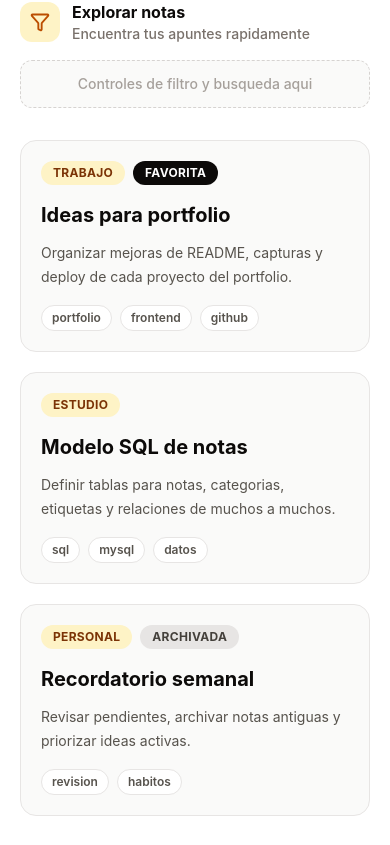
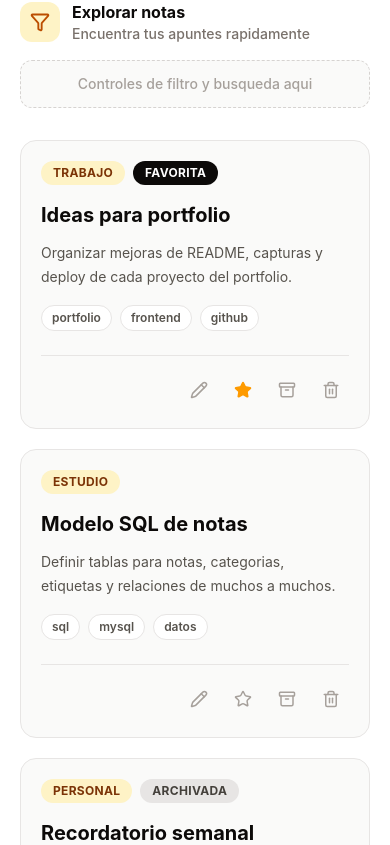
Before and after one commit to alxnrocha/app-notas, a React (Vite) app: page / in a window 390 px wide. Shown: the part 1439-2284 px from the top of the page. Built offline with nearby package versions, Linux system fonts and the light colour scheme.

Commit message:
feat: build note list and actions

```diff
--- a/src/App.tsx
+++ b/src/App.tsx
@@ -11,18 +11,55 @@ import {
   getNoteCategories,
   getNoteSummary,
   getNoteTags,
+  removeNote,
+  replaceNote,
+  toggleNoteArchive,
+  toggleNoteFavorite,
 } from './utils/noteUtils'
 
 function App() {
   const [notes, setNotes] = useState<Note[]>(demoNotes)
+  const [isFormOpen, setIsFormOpen] = useState(false)
+  const [editingNote, setEditingNote] = useState<Note | null>(null)
 
   const summary = getNoteSummary(notes)
   const categories = getNoteCategories(notes)
   const tags = getNoteTags(notes)
 
-  const handleCreateNote = (input: NoteInput) => {
-    const newNote = createNote(input)
-    setNotes([newNote, ...notes])
+  const handleSaveNote = (input: NoteInput) => {
+    if (editingNote) {
+      const updatedNote = {
+        ...editingNote,
+        ...input,
+        updatedAt: new Date().toISOString(),
+      }
+      setNotes(replaceNote(notes, updatedNote))
+      setEditingNote(null)
+    } else {
+      const newNote = createNote(input)
+      setNotes([newNote, ...notes])
+    }
+    setIsFormOpen(false)
+  }
+
+  const handleEditNote = (note: Note) => {
+    setEditingNote(note)
+    setIsFormOpen(true)
+    window.scrollTo({ top: 0, behavior: 'smooth' })
+  }
+
+  const handleToggleFavorite = (id: string) => {
+    const note = notes.find((n) => n.id === id)
+    if (note) setNotes(replaceNote(notes, toggleNoteFavorite(note)))
+  }
+
+  const handleToggleArchive = (id: string) => {
+    const note = notes.find((n) => n.id === id)
+    if (note) setNotes(replaceNote(notes, toggleNoteArchive(note)))
+  }
+
+  const handleDeleteNote = (id: string) => {
+    setNotes(removeNote(notes, id))
   }
 
   return (
@@ -38,9 +75,24 @@ function App() {
 
         <div className="bg-white" id="notas">
           <section className="mx-auto max-w-7xl px-5 py-10 sm:px-8">
-            <NoteFormPanel onSave={handleCreateNote} />
+            <NoteFormPanel
+              editingNote={editingNote}
+              isOpen={isFormOpen}
+              onClose={() => {
+                setIsFormOpen(false)
+                setEditingNote(null)
+              }}
+              onOpen={() => setIsFormOpen(true)}
+              onSave={handleSaveNote}
+            />
             <NoteFiltersPlaceholder />
-            <NoteList notes={notes} />
+            <NoteList
+              notes={notes}
+              onDelete={handleDeleteNote}
+              onEdit={handleEditNote}
+              onToggleArchive={handleToggleArchive}
+              onToggleFavorite={handleToggleFavorite}
+            />
           </section>
         </div>
       </main>
--- a/src/components/notes/NoteCard.tsx
+++ b/src/components/notes/NoteCard.tsx
@@ -1,8 +1,24 @@
+import { Archive, ArchiveRestore, Pencil, Star, Trash2 } from 'lucide-react'
 import type { Note } from '../../types/note'
 
-export function NoteCard({ note }: { note: Note }) {
+type NoteCardProps = {
+  note: Note
+  onEdit: (note: Note) => void
+  onToggleFavorite: (id: string) => void
+  onToggleArchive: (id: string) => void
+  onDelete: (id: string) => void
+}
+
+export function NoteCard({
+  note,
+  onEdit,
+  onToggleFavorite,
+  onToggleArchive,
+  onDelete,
+}: NoteCardProps) {
   return (
-    <article className="rounded-2xl border border-stone-200 bg-stone-50 p-5 transition-shadow hover:shadow-sm">
+    <article className="group flex flex-col justify-between rounded-2xl border border-stone-200 bg-stone-50 p-5 transition-shadow hover:shadow-sm">
+      <div>
         <div className="flex flex-wrap items-center gap-2">
           <p className="rounded-full bg-amber-100 px-3 py-1 text-xs font-bold uppercase tracking-wide text-amber-900">
             {note.category}
@@ -19,7 +35,9 @@ export function NoteCard({ note }: { note: Note }) {
           )}
         </div>
         <h3 className="mt-4 text-xl font-bold text-stone-950">{note.title}</h3>
-      <p className="mt-3 text-sm leading-6 text-stone-600 line-clamp-3">{note.content}</p>
+        <p className="mt-3 text-sm leading-6 text-stone-600 line-clamp-3">
+          {note.content}
+        </p>
         <div className="mt-4 flex flex-wrap gap-2">
           {note.tags.map((tag) => (
             <span
@@ -30,6 +48,46 @@ export function NoteCard({ note }: { note: Note }) {
             </span>
           ))}
         </div>
+      </div>
+
+      <div className="mt-6 flex items-center justify-end gap-2 border-t border-stone-200 pt-4 opacity-100 sm:opacity-0 sm:transition-opacity sm:group-hover:opacity-100">
+        <button
+          aria-label="Editar"
+          className="flex h-9 w-9 items-center justify-center rounded-xl text-stone-400 transition-colors hover:bg-stone-200 hover:text-stone-950"
+          onClick={() => onEdit(note)}
+          title="Editar"
+          type="button"
+        >
+          <Pencil size={18} />
+        </button>
+        <button
+          aria-label={note.isFavorite ? 'Quitar favorita' : 'Marcar favorita'}
+          className={`flex h-9 w-9 items-center justify-center rounded-xl transition-colors ${note.isFavorite ? 'text-amber-500 hover:bg-amber-100 hover:text-amber-600' : 'text-stone-400 hover:bg-stone-200 hover:text-stone-950'}`}
+          onClick={() => onToggleFavorite(note.id)}
+          title="Favorita"
+          type="button"
+        >
+          <Star className={note.isFavorite ? 'fill-current' : ''} size={18} />
+        </button>
+        <button
+          aria-label={note.isArchived ? 'Desarchivar' : 'Archivar'}
+          className="flex h-9 w-9 items-center justify-center rounded-xl text-stone-400 transition-colors hover:bg-stone-200 hover:text-stone-950"
+          onClick={() => onToggleArchive(note.id)}
+          title={note.isArchived ? 'Desarchivar' : 'Archivar'}
+          type="button"
+        >
+          {note.isArchived ? <ArchiveRestore size={18} /> : <Archive size={18} />}
+        </button>
+        <button
+          aria-label="Eliminar"
+          className="flex h-9 w-9 items-center justify-center rounded-xl text-stone-400 transition-colors hover:bg-red-100 hover:text-red-600"
+          onClick={() => onDelete(note.id)}
+          title="Eliminar"
+          type="button"
+        >
+          <Trash2 size={18} />
+        </button>
+      </div>
     </article>
   )
 }
--- a/src/components/notes/NoteFormPanel.tsx
+++ b/src/components/notes/NoteFormPanel.tsx
@@ -1,27 +1,35 @@
 import { Plus } from 'lucide-react'
-import { useState } from 'react'
-import type { NoteInput } from '../../types/note'
+import type { Note, NoteInput } from '../../types/note'
 import { NoteForm } from './NoteForm'
 
 type NoteFormPanelProps = {
+  isOpen: boolean
+  editingNote: Note | null
+  onOpen: () => void
+  onClose: () => void
   onSave: (note: NoteInput) => void
 }
 
-export function NoteFormPanel({ onSave }: NoteFormPanelProps) {
-  const [isOpen, setIsOpen] = useState(false)
-
+export function NoteFormPanel({
+  isOpen,
+  editingNote,
+  onOpen,
+  onClose,
+  onSave,
+}: NoteFormPanelProps) {
   if (isOpen) {
     return (
       <section className="mb-10 rounded-2xl border border-stone-200 bg-white p-6 shadow-sm sm:p-8">
         <div className="mb-6 border-b border-stone-100 pb-4">
-          <h2 className="text-xl font-bold">Crear nueva nota</h2>
+          <h2 className="text-xl font-bold">
+            {editingNote ? 'Editar nota' : 'Crear nueva nota'}
+          </h2>
         </div>
         <NoteForm
-          onCancel={() => setIsOpen(false)}
-          onSave={(note) => {
-            onSave(note)
-            setIsOpen(false)
-          }}
+          key={editingNote?.id ?? 'new'}
+          initialData={editingNote ?? undefined}
+          onCancel={onClose}
+          onSave={onSave}
         />
       </section>
     )
@@ -38,7 +46,7 @@ export function NoteFormPanel({ onSave }: NoteFormPanelProps) {
         </div>
         <button
           className="inline-flex items-center justify-center gap-2 rounded-xl bg-stone-950 px-5 py-2.5 text-sm font-bold text-white transition-colors hover:bg-stone-800"
-          onClick={() => setIsOpen(true)}
+          onClick={onOpen}
           type="button"
         >
           <Plus size={18} strokeWidth={2.5} />
--- a/src/components/notes/NoteList.tsx
+++ b/src/components/notes/NoteList.tsx
@@ -3,9 +3,19 @@ import { NoteCard } from './NoteCard'
 
 type NoteListProps = {
   notes: Note[]
+  onEdit: (note: Note) => void
+  onToggleFavorite: (id: string) => void
+  onToggleArchive: (id: string) => void
+  onDelete: (id: string) => void
 }
 
-export function NoteList({ notes }: NoteListProps) {
+export function NoteList({
+  notes,
+  onEdit,
+  onToggleFavorite,
+  onToggleArchive,
+  onDelete,
+}: NoteListProps) {
   if (notes.length === 0) {
     return (
       <div className="flex flex-col items-center justify-center rounded-2xl border border-dashed border-stone-300 bg-stone-50 py-16 text-center">
@@ -20,7 +30,14 @@ export function NoteList({ notes }: NoteListProps) {
   return (
     <div className="grid gap-5 sm:grid-cols-2 lg:grid-cols-3">
       {notes.map((note) => (
-        <NoteCard key={note.id} note={note} />
+        <NoteCard
+          key={note.id}
+          note={note}
+          onDelete={onDelete}
+          onEdit={onEdit}
+          onToggleArchive={onToggleArchive}
+          onToggleFavorite={onToggleFavorite}
+        />
       ))}
     </div>
   )
```
Lines whose indentation alone changed are shown as unchanged.
